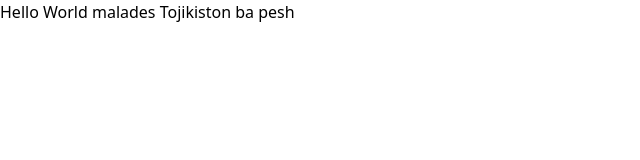
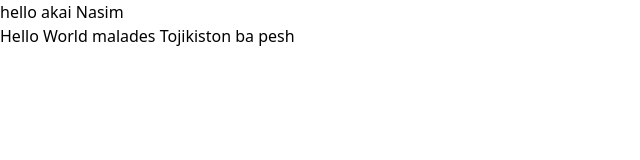
Before and after one commit to ibragimovgalib/Git-collabe1, a website: page src/nasim.html in a window 1280 px wide. Shown: the whole page, without its empty margins (0-640 px from the left). Drawn offline with Linux system fonts and the light colour scheme.

Commit message:
a nasim test

```diff
--- a/src/nasim.html
+++ b/src/nasim.html
@@ -8,6 +8,7 @@
     <link rel="stylesheet" href="/dist/output.css">
 </head>
 <body>
+    <h2>hello akai Nasim</h2>
     <h1 class="color">Hello World malades Tojikiston ba pesh</h1>
 </body>
 </html>
```
